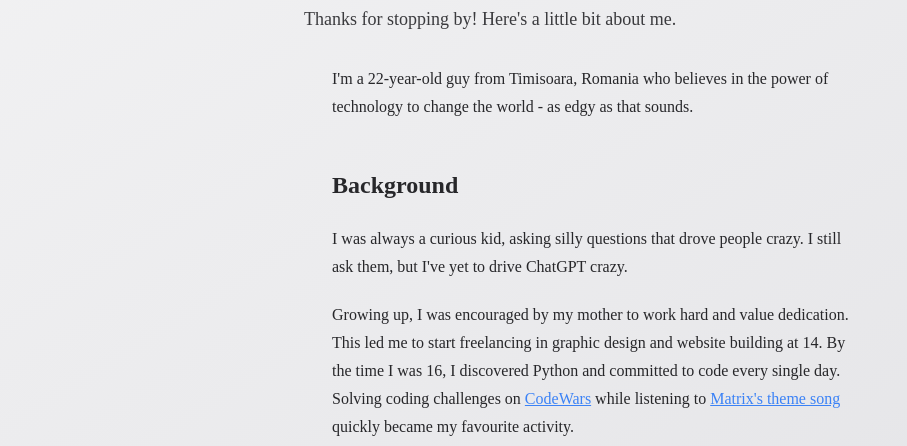
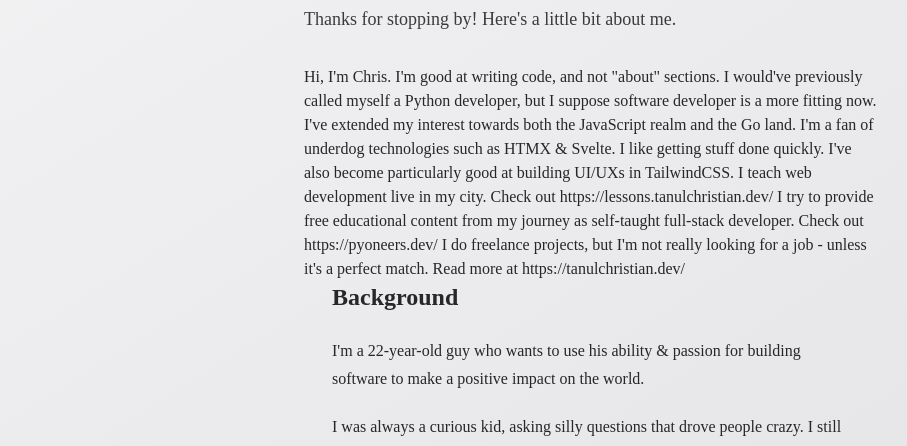
Before and after one commit to scriptogre/personal-site, an Astro site: page /about in a window 1280 px wide. Shown: the part 313-759 px from the top of the page, without its empty margins (48-955 px from the left). Built offline with nearby package versions, Linux system fonts and the light colour scheme; Astro itself is replaced by a stand-in of ours; what tailwindcss-animated would draw is missing.

Commit message:
Update page titles in Astro files to use shorter and more concise titles.

```diff
--- a/src/layouts/Layout.astro
+++ b/src/layouts/Layout.astro
@@ -19,8 +19,8 @@
     <meta name="generator" content={Astro.generator} />
     <title>{title}</title>
 
-    <link id="favicon" rel="icon" type="image/webp" sizes="32x32" href="/logo-dark.webp" />
-    <script is:inline>
+    <link id="favicon" rel="icon" type="image/webp" sizes="32x32" href="/logo-dark.webp" transition:persist />
+    <script is:inline  transition:persist>
       const usesDarkMode = window.matchMedia("(prefers-color-scheme: dark)").matches || false;
       const favicon = document.getElementById("favicon");
 
--- a/src/pages/about.astro
+++ b/src/pages/about.astro
@@ -7,7 +7,7 @@
 ---
 
 <Layout
-  title="About Me | Christian Tanul: Personal Site"
+  title="About | Christian Tanul"
   description="Learn more about Christian Tanul, a full-stack developer and designer based in Timisoara, Romania.">
   <section id="about">
     <div
@@ -17,14 +17,35 @@
         Thanks for stopping by! Here's a little bit about me.
       </p>
 
+      <p>
+        Hi, I'm Chris.
+
+        I'm good at writing code, and not "about" sections.
+
+        I would've previously called myself a Python developer, but I suppose software developer is a more fitting now. I've extended my interest towards both the JavaScript realm and the Go land.
+
+        I'm a fan of underdog technologies such as HTMX & Svelte. I like getting stuff done quickly.
+
+        I've also become particularly good at building UI/UXs in TailwindCSS.
+
+        I teach web development live in my city. Check out https://lessons.tanulchristian.dev/
+
+        I try to provide free educational content from my journey as self-taught full-stack developer. Check out https://pyoneers.dev/
+
+        I do freelance projects, but I'm not really looking for a job - unless it's a perfect match.
+
+        Read more at https://tanulchristian.dev/
+      </p>
+
       <div
         class="prose mx-auto font-['Barlow'] text-zinc-800 prose-a:text-blue-500 prose-img:my-0 prose-img:rounded-3xl">
-        <p>
-          I'm a {myAge}-year-old guy from Timisoara, Romania who believes in the power of technology
-          to change the world - as edgy as that sounds.
-        </p>
 
         <h2 class="text-zinc-800">Background</h2>
+
+        <p>
+          I'm a {myAge}-year-old guy who wants to use his ability & passion for building software to
+          make a positive impact on the world.
+        </p>
 
         <p>
           I was always a curious kid, asking silly questions that drove people crazy. I still ask
--- a/src/pages/contact.astro
+++ b/src/pages/contact.astro
@@ -6,7 +6,7 @@
 ---
 
 <Layout
-  title="Contact Me | Christian Tanul: Personal Site"
+  title="Contact | Christian Tanul"
   description="Contact me for any inquiries, questions, or just to say hi!">
   <div class="mt-20 flex w-full flex-col items-center justify-center lg:mt-40 lg:items-start">
     <div class="flex w-full flex-col items-center justify-between lg:flex-row">
--- a/src/pages/index.astro
+++ b/src/pages/index.astro
@@ -10,7 +10,7 @@
 ---
 
 <Layout
-  title="Christian Tanul: Personal Site"
+  title="Home | Christian Tanul"
   description="A developer with 6 years of experience and lots of passion">
   <HeroSection />
 
```
Lines whose indentation alone changed are shown as unchanged.
